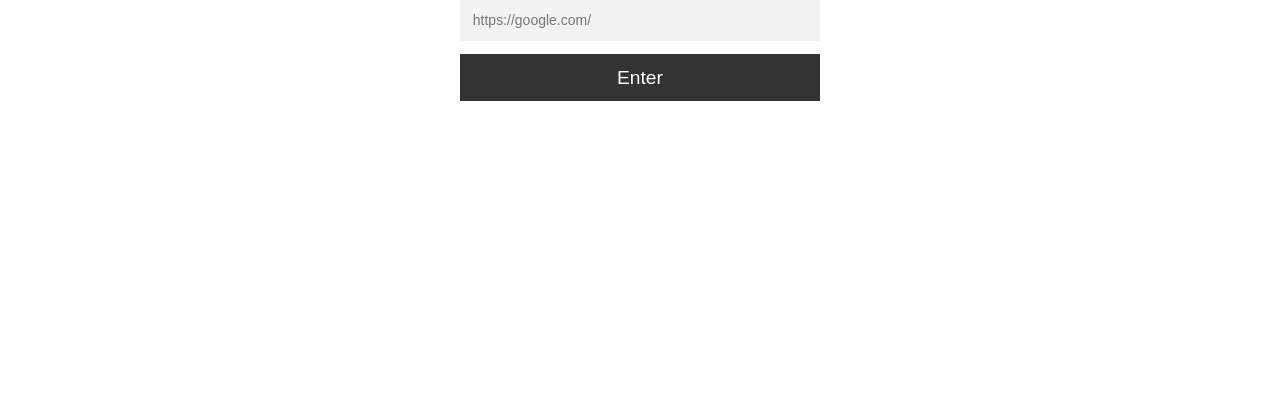
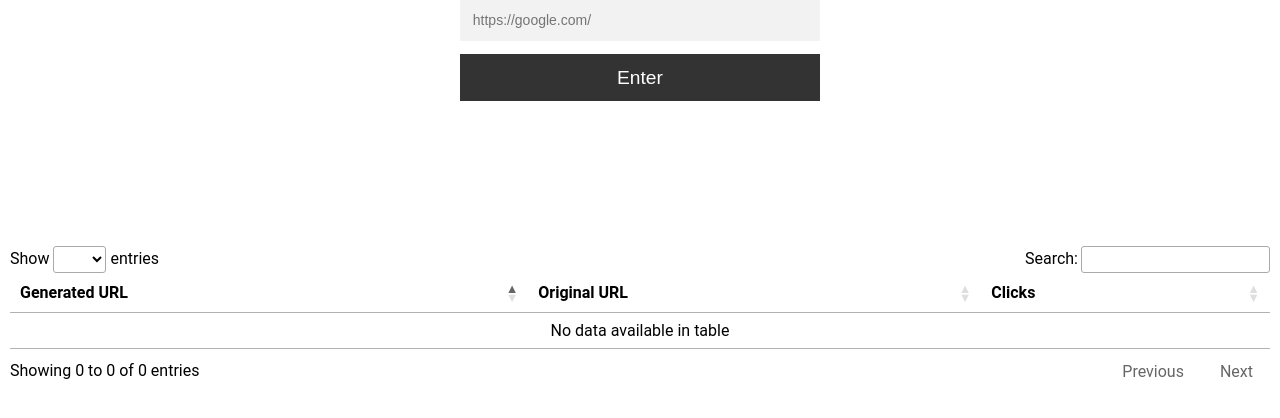
Before and after one commit to PeskyPotato/Tato, a Flask app: page /profile in a window 1280 px wide. Shown: the part 168-586 px from the top of the page. Run offline with Flask 2, Linux system fonts and the light colour scheme; the visitor is signed in with stand-in values (Sample User, id 1); data comes from the database, SQL or seed files in the repository; data that the repository does not hold is empty; some libraries are stand-ins or nearby versions.

Commit message:
Added DataTable to profile for stats

```diff
--- a/shortner/templates/profile.html
+++ b/shortner/templates/profile.html
@@ -17,20 +17,33 @@
   </form>
 </div>
 
-<ul class="card-list">
-  {% for link in links %}
-    <li class="list-item">
-      <div class="card ripple">
-        <div class="gray">
-          <header>
-            <a href="{{ link.link }}">{{ link.link }}</a>
-          </header>
-        </div>
-        <div class="stats">URL: https://localhost:5000/s/{{ link.new_link }}</div>
-        <div class="stats">Clicks: {{ link.clicks }}</div>
-      </div>
-    </li>
-  {% endfor %}
-</ul>
+<table id="links">
+  <thead>
+    <tr>
+      <th>Generated URL</th>
+      <th>Original URL</th>
+      <th>Clicks</th>
+    </tr>
+  </thead>
+  <tbody>
+    {% for link in links %}
+      <tr>
+        <td><a href="http://localhost:5000/s/{{ link.new_link }}">{{ link.new_link }}</a></td>
+        <td><a href="{{ link.link }}">{{ link.link }}</a></td>
+        <td>{{ link.clicks }}</td>
+      </tr>
+    {% endfor %}
+  </tbody>
+</table>
 
+<script src="https://code.jquery.com/jquery-3.5.1.js"></script>
+<script src="https://cdn.datatables.net/1.10.21/js/jquery.dataTables.min.js"></script>
+<link rel="stylesheet" href="https://cdn.datatables.net/1.10.21/css/jquery.dataTables.min.css">
+<script>
+  $(document).ready(function() {
+    $('#links').DataTable({
+      "pageLength": 20
+    });
+  });
+</script>
 {% endblock %}
```
Also changed, not shown: requirements.txt (line endings or trailing spaces).
